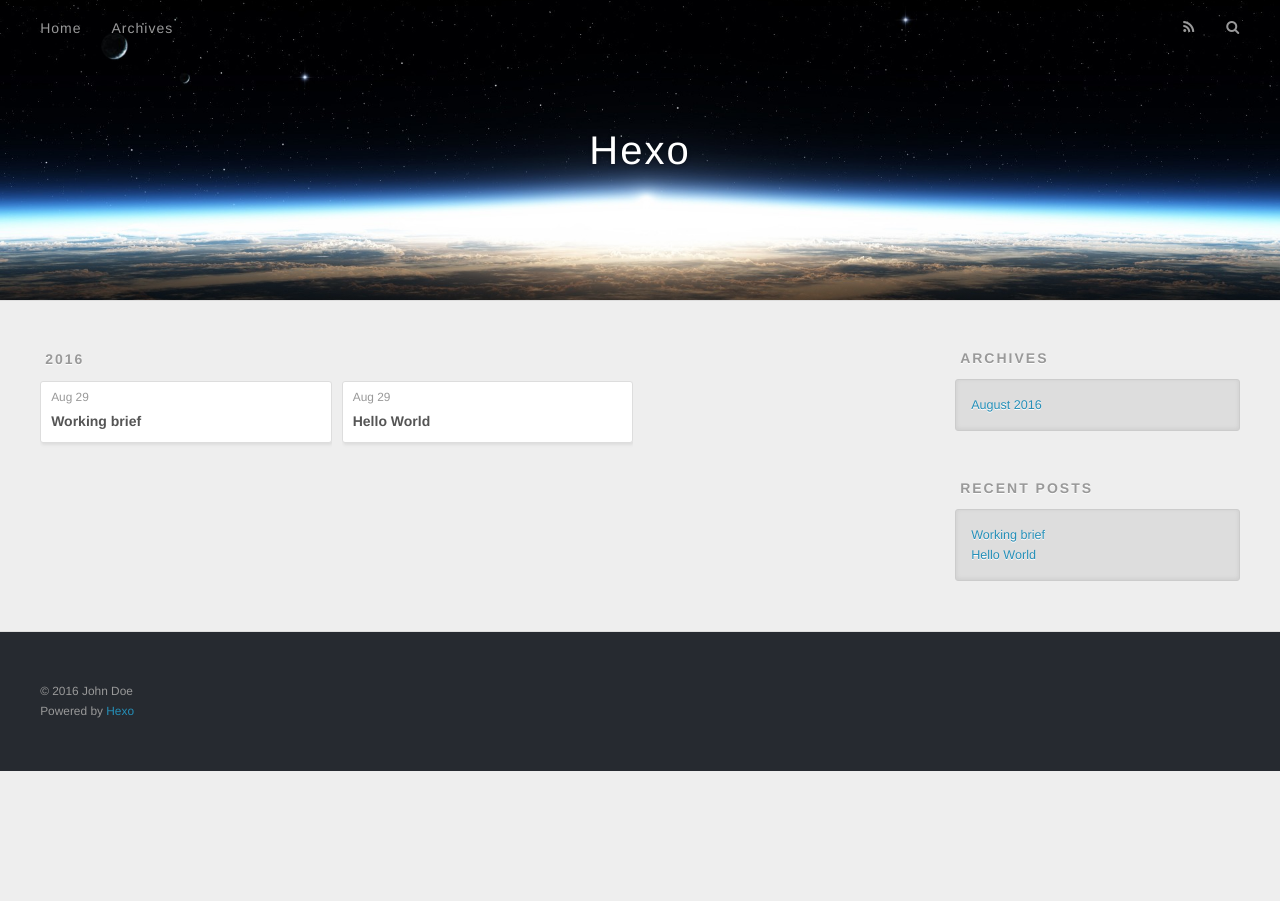
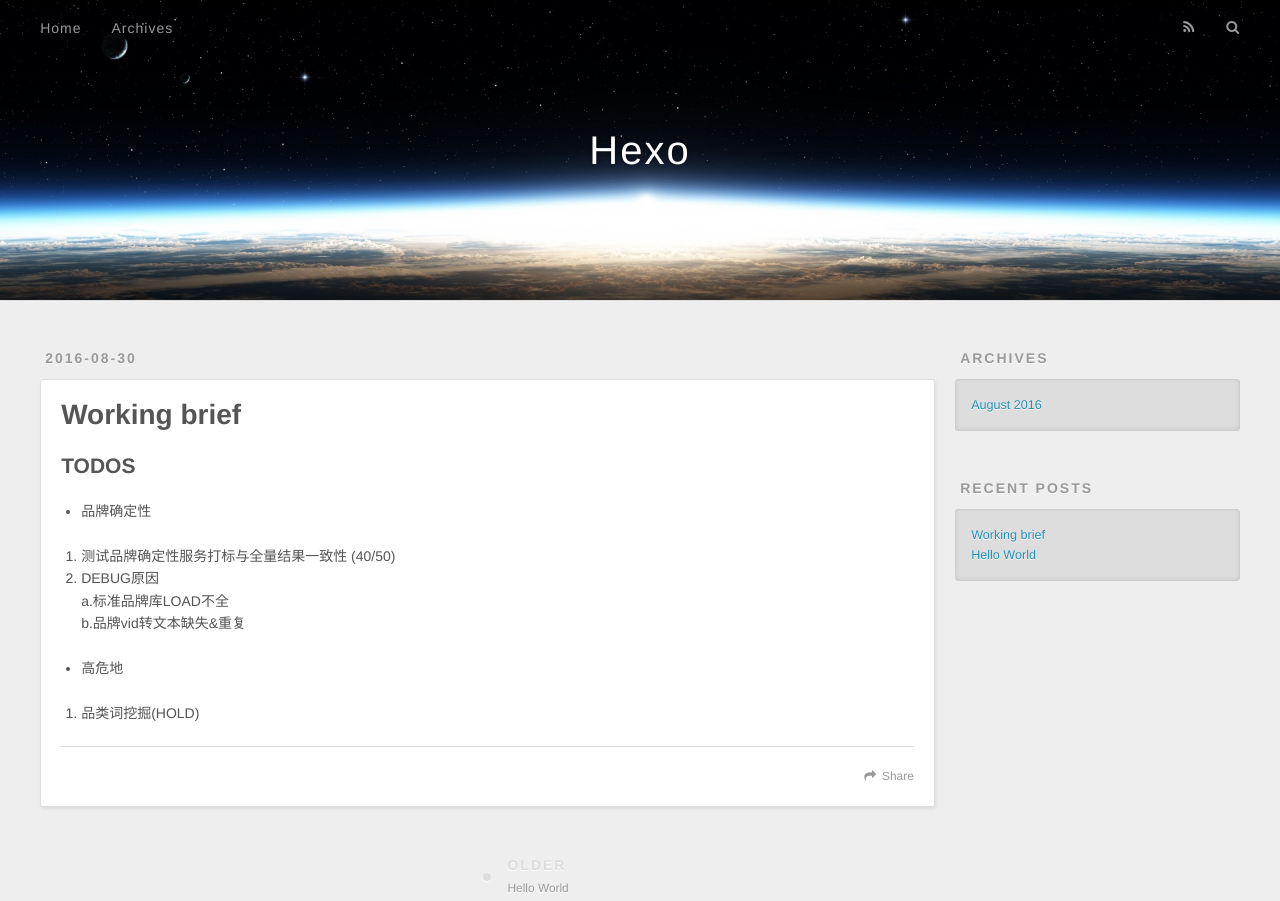
Before and after one commit to coffee-coder/coffee-coder.github.io, a plain HTML site: page 2016/08/30/20160829_daily/index.html in a window 1280 px wide. Shown: the top 901 px of the page. Before the commit the page ends 800 px from the top, so only its background shows below. Drawn offline with nearby package versions, Linux system fonts and the light colour scheme.

Commit message:
update files

```diff
--- a/archives/2016/08/index.html
+++ b/2016/08/30/20160829_daily/index.html
@@ -3,17 +3,51 @@
 <head>
   <meta charset="utf-8">
 
-  <title>Archives: 2016/8 | Hexo</title>
+  <title>Working brief | Hexo</title>
   <meta name="viewport" content="width=device-width, initial-scale=1, maximum-scale=1">
-  <meta name="description">
-<meta property="og:type" content="website">
-<meta property="og:title" content="Hexo">
-<meta property="og:url" content="http://yoursite.com/archives/2016/08/index.html">
+  <meta name="description" content="TODOS
+品牌确定性
+
+
+测试品牌确定性服务打标与全量结果一致性 (40/50)
+DEBUG原因 a.标准品牌库LOAD不全b.品牌vid转文本缺失&amp;amp;重复
+
+
+高危地
+
+
+品类词挖掘(HOLD)">
+<meta property="og:type" content="article">
+<meta property="og:title" content="Working brief">
+<meta property="og:url" content="http://yoursite.com/2016/08/30/20160829_daily/index.html">
 <meta property="og:site_name" content="Hexo">
-<meta property="og:description">
+<meta property="og:description" content="TODOS
+品牌确定性
+
+
+测试品牌确定性服务打标与全量结果一致性 (40/50)
+DEBUG原因 a.标准品牌库LOAD不全b.品牌vid转文本缺失&amp;amp;重复
+
+
+高危地
+
+
+品类词挖掘(HOLD)">
+<meta property="og:updated_time" content="2016-08-29T17:29:18.000Z">
 <meta name="twitter:card" content="summary">
-<meta name="twitter:title" content="Hexo">
-<meta name="twitter:description">
+<meta name="twitter:title" content="Working brief">
+<meta name="twitter:description" content="TODOS
+品牌确定性
+
+
+测试品牌确定性服务打标与全量结果一致性 (40/50)
+DEBUG原因 a.标准品牌库LOAD不全b.品牌vid转文本缺失&amp;amp;重复
+
+
+高危地
+
+
+品类词挖掘(HOLD)">
 
     <link rel="alternate" href="/atom.xml" title="Hexo" type="application/atom+xml">
 
@@ -62,58 +96,64 @@
   </div>
 </header>
       <div class="outer">
-        <section id="main">
+        <section id="main"><article id="post-20160829_daily" class="article article-type-post" itemscope itemprop="blogPost">
+  <div class="article-meta">
+    <a href="/2016/08/30/20160829_daily/" class="article-date">
+  <time datetime="2016-08-29T17:29:18.000Z" itemprop="datePublished">2016-08-30</time>
+</a>
+
+  </div>
+  <div class="article-inner">
 
 
+      <header class="article-header">
 
 
-
-
-      <section class="archives-wrap">
-        <div class="archive-year-wrap">
-          <a href="/archives/2016" class="archive-year">2016</a>
-        </div>
-        <div class="archives">
-
-    <article class="archive-article archive-type-post">
-  <div class="archive-article-inner">
-    <header class="archive-article-header">
-      <a href="/2016/08/29/20160825_daily/" class="archive-article-date">
-  <time datetime="2016-08-29T03:27:35.000Z" itemprop="datePublished">Aug 29</time>
-</a>
-
-
-    <h1 itemprop="name">
-      <a class="archive-article-title" href="/2016/08/29/20160825_daily/">Working brief</a>
+    <h1 class="article-title" itemprop="name">
+      Working brief
     </h1>
 
 
-    </header>
-  </div>
-</article>
+      </header>
+
+    <div class="article-entry" itemprop="articleBody">
+
+        <h2 id="TODOS"><a href="#TODOS" class="headerlink" title="TODOS"></a>TODOS</h2><ul>
+<li>品牌确定性</li>
+</ul>
+<ol>
+<li>测试品牌确定性服务打标与全量结果一致性 (40/50)</li>
+<li>DEBUG原因<br> a.标准品牌库LOAD不全<br>b.品牌vid转文本缺失&amp;重复</li>
+</ol>
+<ul>
+<li>高危地</li>
+</ul>
+<ol>
+<li>品类词挖掘(HOLD)</li>
+</ol>
 
 
-
-    <article class="archive-article archive-type-post">
-  <div class="archive-article-inner">
-    <header class="archive-article-header">
-      <a href="/2016/08/29/hello-world/" class="archive-article-date">
-  <time datetime="2016-08-29T03:18:13.000Z" itemprop="datePublished">Aug 29</time>
-</a>
+    </div>
+    <footer class="article-footer">
+      <a data-url="http://yoursite.com/2016/08/30/20160829_daily/" data-id="cisgbl3g300002o0dedpufu5j" class="article-share-link">Share</a>
 
 
-    <h1 itemprop="name">
-      <a class="archive-article-title" href="/2016/08/29/hello-world/">Hello World</a>
-    </h1>
+    </footer>
+  </div>
 
 
-    </header>
-  </div>
-</article>
+<nav id="article-nav">
 
 
-    </div></section>
+    <a href="/2016/08/29/hello-world/" id="article-nav-older" class="article-nav-link-wrap">
+      <strong class="article-nav-caption">Older</strong>
+      <div class="article-nav-title">Hello World</div>
+    </a>
 
+</nav>
+
+
+</article>
 
 </section>
 
@@ -144,7 +184,7 @@
       <ul>
 
           <li>
-            <a href="/2016/08/29/20160825_daily/">Working brief</a>
+            <a href="/2016/08/30/20160829_daily/">Working brief</a>
           </li>
 
           <li>
```
Also changed, not shown: 2016/08/29/hello-world/index.html (+3 -3 lines), archives/2016/index.html (+4 -4 lines), archives/index.html (+4 -4 lines), index.html (+10 -9 lines).
